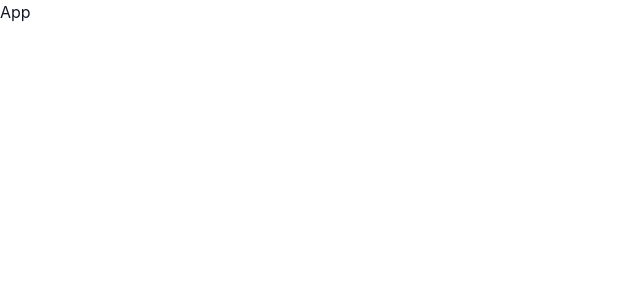
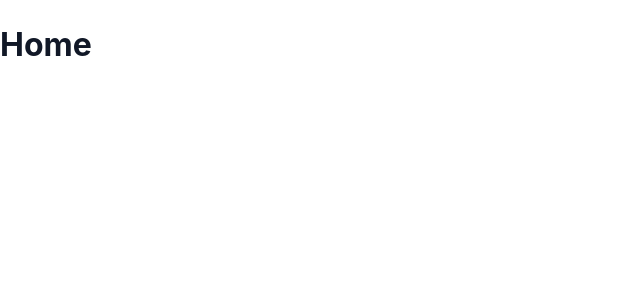
Before and after one commit to donghao-doc/donghao-doc.github.io, a Vue app: page / in a window 1280 px wide. Shown: the top 300 px of the page, without its empty margins (0-640 px from the left). Built offline with nearby package versions, Linux system fonts and the light colour scheme.

Commit message:
feat: 创建首页、404 页面 & 基础路由配置

```diff
--- a/package.json
+++ b/package.json
@@ -10,7 +10,8 @@
   },
   "dependencies": {
     "normalize.css": "^8.0.1",
-    "vue": "^3.5.30"
+    "vue": "^3.5.30",
+    "vue-router": "^4.6.4"
   },
   "devDependencies": {
     "@types/node": "^24.12.0",
--- a/src/App.vue
+++ b/src/App.vue
@@ -1,6 +1,7 @@
 <script setup lang="ts">
+import { RouterView } from 'vue-router'
 </script>
 
 <template>
-  <div>App</div>
+  <RouterView />
 </template>
--- a/src/main.ts
+++ b/src/main.ts
@@ -4,5 +4,6 @@ import 'normalize.css'
 import './style.scss'
 
 import App from './App.vue'
+import router from './router'
 
-createApp(App).mount('#app')
+createApp(App).use(router).mount('#app')
--- /dev/null
+++ b/src/router/index.ts
@@ -0,0 +1,22 @@
+import { createRouter, createWebHistory } from 'vue-router'
+
+import Home from '../views/home/index.vue'
+import NotFound from '../views/404/index.vue'
+
+const router = createRouter({
+  history: createWebHistory(import.meta.env.BASE_URL),
+  routes: [
+    {
+      path: '/',
+      name: 'home',
+      component: Home,
+    },
+    {
+      path: '/:pathMatch(.*)*',
+      name: 'not-found',
+      component: NotFound,
+    },
+  ],
+})
+
+export default router
--- /dev/null
+++ b/src/views/404/index.vue
@@ -0,0 +1,11 @@
+<script setup lang="ts">
+</script>
+
+<template>
+  <main class="notfound-page">
+    <h1>404</h1>
+  </main>
+</template>
+
+<style scoped lang="scss">
+</style>
--- /dev/null
+++ b/src/views/home/index.vue
@@ -0,0 +1,11 @@
+<script setup lang="ts">
+</script>
+
+<template>
+  <main class="home-page">
+    <h1>Home</h1>
+  </main>
+</template>
+
+<style scoped lang="scss">
+</style>
```
Also changed, not shown: 1 other file (tests, documents, lock files or other folders).
